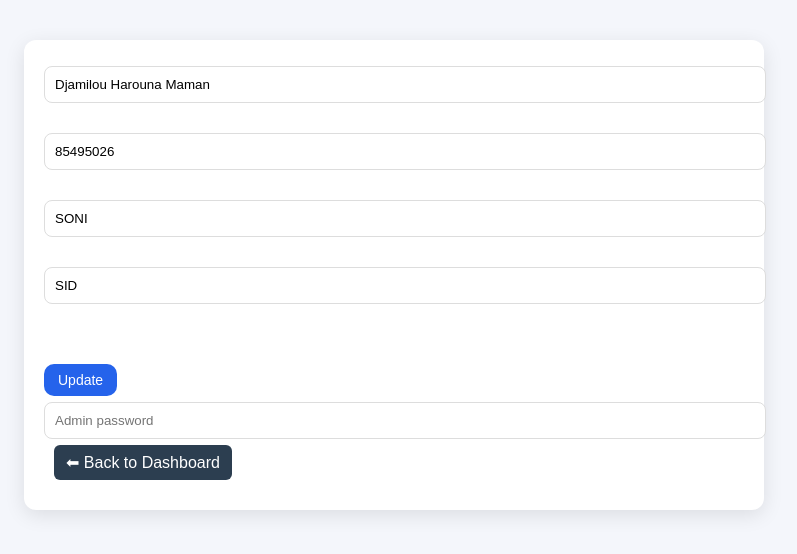
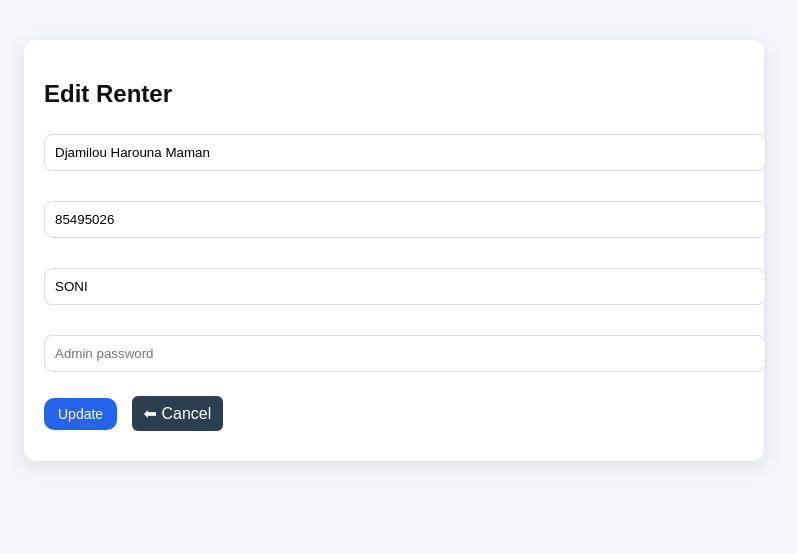
Before and after one commit to djamiloudjamilou821-sketch/RENTAL, a Flask app: page /edit/1 in a window 1280 px wide. Shown: the top 554 px of the page, without its empty margins (246-1043 px from the left). Run offline with Flask 3, Linux system fonts and the light colour scheme; a user stored in the database is signed in; data comes from the database, SQL or seed files in the repository.

Commit message:
update website

```diff
--- a/app.py
+++ b/app.py
@@ -23,7 +23,7 @@ def init_db():
             name TEXT,
             phone TEXT,
             address TEXT,
-            barrow TEXT,
+            witness TEXT,
             start_date TEXT,
             due_date TEXT,
             paid TEXT,
@@ -251,13 +251,13 @@ def edit(id):
         name = request.form["name"]
         phone = request.form["phone"]
         address = request.form["address"]
-        barrow = request.form["barrow"]
+        witness = request.form["witness"]
 
         c.execute("""
             UPDATE renters
-            SET name=?, phone=?, address=?, barrow=?
+            SET name=?, phone=?, address=?, witness=?
             WHERE id=?
-        """, (name, phone, address, barrow, id))
+        """, (name, phone, address, witness, id))
 
         conn.commit()
         conn.close()
--- a/templates/add.html
+++ b/templates/add.html
@@ -28,8 +28,6 @@
         <input name="name" placeholder="Name" style="width:100%; padding:10px; margin:5px 0;"><br>
         <input name="phone" placeholder="Phone" style="width:100%; padding:10px; margin:5px 0;"><br>
         <input name="address" placeholder="Address" style="width:100%; padding:10px; margin:5px 0;"><br>
-        <input name="barrow" placeholder="Item" style="width:100%; padding:10px; margin:5px 0;"><br>
-
         <button type="submit" style="width:100%; padding:10px; background:#1f4fff; color:white; border:none; margin-top:10px;">
             Save Renter
         </button>
--- a/templates/change_admin_password.html
+++ b/templates/change_admin_password.html
@@ -42,6 +42,12 @@
 
         <button type="submit">Update Password</button>
 
+         <a href="/renters" style="display:inline-block; margin-bottom:10px;  margin-left:10px;
+        background:#2c3e50; color:white; padding:8px 12px;
+        border-radius:6px; text-decoration:none;">
+        Cancel
+        </a>
+
     </form>
 
 </div>
--- a/templates/edit.html
+++ b/templates/edit.html
@@ -6,6 +6,7 @@
 </head>
 <body>
 <div class="profile-container">
+    <h2>Edit Renter</h2>
     <form method="POST">
 
         <input name="name" value="{{ renter[1] }}" required><br><br>
@@ -14,16 +15,13 @@
 
         <input name="address" value="{{ renter[3] }}" required><br><br>
 
-    <input name="barrow" value="{{ renter[4] }}" required><br><br>
+        <input type="password" name="password" placeholder="Admin password" required><br><br>
 
-    <br><br>
         <button type="submit">Update</button>
-    <input type="password" name="password" placeholder="Admin password" required>
-
-    <a href="/dashboard" style="display:inline-block; margin-bottom:10px;  margin-left:10px;
+        <a href="/renters" style="display:inline-block; margin-bottom:10px;  margin-left:10px;
         background:#2c3e50; color:white; padding:8px 12px;
         border-radius:6px; text-decoration:none;">
-        ⬅ Back to Dashboard
+            ⬅ Cancel
         </a>
     </form>
 </div>
--- a/templates/pay.html
+++ b/templates/pay.html
@@ -40,6 +40,12 @@
             </button>
         {% endif %}
 
+         <a href="/renters" style="display:inline-block; margin-bottom:10px;  margin-left:10px;
+        background:#2c3e50; color:white; padding:8px 12px;
+        border-radius:6px; text-decoration:none;">
+        Cancel
+        </a>
+
     </form>
 
 </div>
```
Also changed, not shown: templates/renter.html (line endings or trailing spaces). Lines whose indentation alone changed are shown as unchanged.
